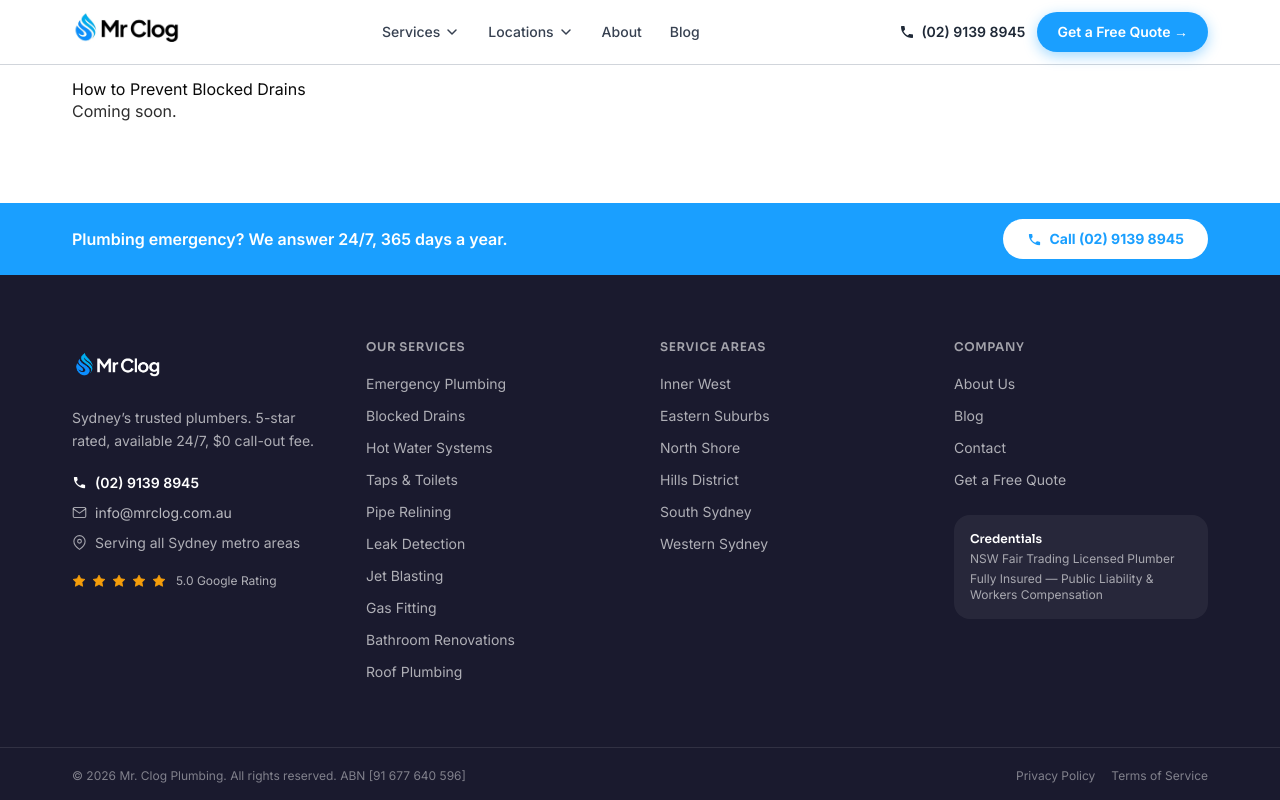
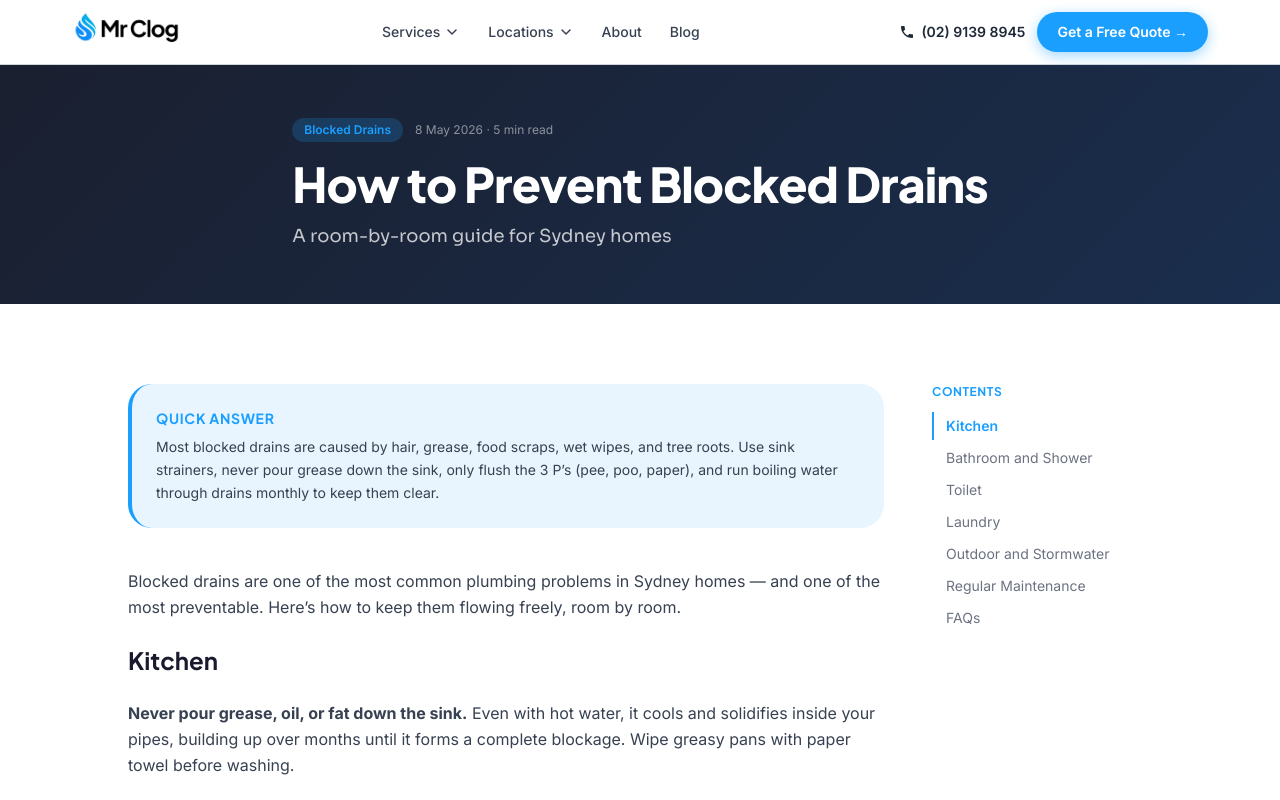
Before and after one commit to mrclogplumbing/mrclog-website, a Next.js app: page /blog/how-to-prevent-blocked-drains in a window 1280 px wide. Shown: the top 800 px of the page. Built offline with nearby package versions, Linux system fonts and the light colour scheme.

Commit message:
Revise blog page with detailed blocked drains guide
Updated the blog page with a comprehensive room-by-room guide on preventing blocked drains, including tips for kitchens, bathrooms, toilets, and more. Enhanced metadata for better SEO.

```diff
--- a/src/app/blog/how-to-prevent-blocked-drains/page.tsx
+++ b/src/app/blog/how-to-prevent-blocked-drains/page.tsx
@@ -1,15 +1,109 @@
 import type { Metadata } from "next";
+import Link from "next/link";
+import { PhoneCallIcon } from "@/components/ui/ServiceIcons";
+import TableOfContents from "@/components/blog/TableOfContents";
 
 export const metadata: Metadata = {
-  title: "How to Prevent Blocked Drains | Mr. Clog Blog",
-  description: "Stop blocked drains before they start with these tips.",
+  title: "How to Prevent Blocked Drains: A Room-by-Room Guide | Mr. Clog Blog",
+  description:
+    "Most blocked drains are 100% preventable. Here is exactly what to do in your kitchen, bathroom, toilet, laundry, and outdoors to keep your drains flowing.",
 };
+
+const PHONE = "(02) 9139 8945";
+const PHONE_HREF = "tel:+61291398945";
+
+const tocItems = [
+  { id: "kitchen", title: "Kitchen" },
+  { id: "bathroom", title: "Bathroom and Shower" },
+  { id: "toilet", title: "Toilet" },
+  { id: "laundry", title: "Laundry" },
+  { id: "outdoor", title: "Outdoor and Stormwater" },
+  { id: "maintenance", title: "Regular Maintenance" },
+  { id: "faq", title: "FAQs" },
+];
 
 export default function BlogPreventBlockedDrainsPage() {
   return (
-    <main className="section-container py-20">
-      <h1>How to Prevent Blocked Drains</h1>
-      <p>Coming soon.</p>
-    </main>
+    <>
+      {/* Hero */}
+      <section className="relative pt-16 flex items-center min-h-[38vh]" style={{ background: "var(--color-dark)" }}>
+        <div className="absolute inset-0" style={{ background: "linear-gradient(135deg, rgba(26,31,46,0.97) 0%, rgba(26,159,255,0.15) 100%)" }} aria-hidden="true" />
+        <div className="relative section-container py-12 md:py-18">
+          <div className="max-w-3xl">
+            <div className="flex items-center gap-3 mb-4">
+              <span className="text-xs font-semibold px-3 py-1 rounded-full" style={{ background: "rgba(26,159,255,0.2)", color: "var(--color-brand-blue)" }}>Blocked Drains</span>
+              <span className="text-xs" style={{ color: "rgba(255,255,255,0.5)" }}>8 May 2026 · 5 min read</span>
+            </div>
+            <h1 className="font-logo font-extrabold text-white mb-3" style={{ fontSize: "clamp(1.8rem, 4.5vw, 3rem)", lineHeight: "1.1", letterSpacing: "-0.02em" }}>
+              How to Prevent Blocked Drains
+            </h1>
+            <p className="font-display text-lg" style={{ color: "rgba(255,255,255,0.75)" }}>A room-by-room guide for Sydney homes</p>
+          </div>
+        </div>
+      </section>
+
+      <div className="section-container py-14 md:py-20">
+        <div className="lg:grid lg:grid-cols-[1fr_220px] lg:gap-12 max-w-5xl mx-auto">
+          <article>
+            <div className="rounded-2xl p-6 mb-10 border-l-4" style={{ background: "var(--color-brand-blue-light)", borderColor: "var(--color-brand-blue)" }}>
+              <p className="font-logo font-bold text-sm uppercase tracking-wider mb-2" style={{ color: "var(--color-brand-blue)" }}>Quick Answer</p>
+              <p className="text-gray-700 text-sm leading-relaxed">
+                Most blocked drains are caused by hair, grease, food scraps, wet wipes, and tree roots. Use sink strainers, never pour grease down the sink, only flush the 3 P’s (pee, poo, paper), and run boiling water through drains monthly to keep them clear.
+              </p>
+            </div>
+
+            <div className="space-y-6 text-gray-700 leading-relaxed">
+              <p>Blocked drains are one of the most common plumbing problems in Sydney homes — and one of the most preventable. Here’s how to keep them flowing freely, room by room.</p>
+
+              <h2 id="kitchen" className="font-logo font-bold text-2xl mt-10 mb-4" style={{ color: "var(--color-dark)" }}>Kitchen</h2>
+              <p><strong>Never pour grease, oil, or fat down the sink.</strong> Even with hot water, it cools and solidifies inside your pipes, building up over months until it forms a complete blockage. Wipe greasy pans with paper towel before washing.</p>
+              <p>Use a sink strainer to catch food scraps. Even a few rice grains or coffee grounds a day add up. Empty the strainer into the bin, not down the sink.</p>
+
+              <h2 id="bathroom" className="font-logo font-bold text-2xl mb-4" style={{ color: "var(--color-dark)" }}>Bathroom and Shower</h2>
+              <p>Hair is the number one cause of bathroom drain blockages. Install a hair catcher in every shower drain (a $5 investment). Clean it weekly.</p>
+              <p>Avoid pouring loose hair from a hairbrush into the sink or toilet. Bin it instead.</p>
+
+              <h2 id="toilet" className="font-logo font-bold text-2xl mb-4" style={{ color: "var(--color-dark)" }}>Toilet</h2>
+              <p>Only flush the three P’s: pee, poo, and (toilet) paper. Even “flushable” wet wipes don’t break down properly and are responsible for most major sewer blockages in Sydney.</p>
+              <p>Other things that should NEVER go in the toilet: paper towels, tissues, sanitary products, cotton buds, dental floss, condoms, nappies, cat litter.</p>
+
+              <h2 id="laundry" className="font-logo font-bold text-2xl mb-4" style={{ color: "var(--color-dark)" }}>Laundry</h2>
+              <p>Lint from clothes is a major cause of laundry drain blockages. Make sure your washing machine’s lint filter is in place and clean it regularly.</p>
+              <p>Don’t use excessive detergent — too many suds can build up in pipes and trap other debris.</p>
+
+              <h2 id="outdoor" className="font-logo font-bold text-2xl mb-4" style={{ color: "var(--color-dark)" }}>Outdoor and Stormwater</h2>
+              <p>Tree roots are the leading cause of major drain blockages in older Sydney homes. Don’t plant trees with aggressive root systems near your sewer line. Ensure garden beds don’t slope toward your house or stormwater drains.</p>
+              <p>Clean leaves and debris out of stormwater grates regularly, especially before heavy rain.</p>
+
+              <h2 id="maintenance" className="font-logo font-bold text-2xl mb-4" style={{ color: "var(--color-dark)" }}>Regular Maintenance</h2>
+              <p>Pour a kettle of boiling water down kitchen and bathroom drains once a month to dissolve early grease and soap buildup before it sets.</p>
+              <p>For older homes (or homes with large trees), book a CCTV drain inspection every 2–3 years to catch tree-root intrusion before it causes a full blockage.</p>
+
+              <h2 id="faq" className="font-logo font-bold text-2xl mb-4" style={{ color: "var(--color-dark)" }}>FAQs</h2>
+              <h3 className="font-logo font-bold text-lg mb-2 mt-6" style={{ color: "var(--color-dark)" }}>What are the early signs of a blocked drain?</h3>
+              <p>Slow drainage, gurgling sounds, mild smells, and water backing up when you run another fixture (e.g. shower drains slowly when toilet flushes).</p>
+              <h3 className="font-logo font-bold text-lg mb-2 mt-6" style={{ color: "var(--color-dark)" }}>Are enzyme drain treatments safe?</h3>
+              <p>Yes — enzyme-based treatments are safe for pipes and can help prevent buildup. Avoid harsh chemical drain cleaners; they corrode pipes and don’t solve serious blockages.</p>
+            </div>
+
+            <div className="mt-12 rounded-2xl p-8 text-center" style={{ background: "var(--color-dark)" }}>
+              <p className="font-logo font-bold text-xl text-white mb-2">Got a Blocked Drain That Won’t Budge?</p>
+              <p className="text-sm mb-5" style={{ color: "rgba(255,255,255,0.7)" }}>Mr. Clog clears blocked drains across Sydney with CCTV inspection and high-pressure jetting. Same-day service.</p>
+              <div className="flex gap-3 justify-center flex-wrap">
+                <a href={PHONE_HREF} className="inline-flex items-center gap-2 px-6 py-3 rounded-full font-semibold text-white" style={{ background: "var(--color-brand-blue)" }}>
+                  <PhoneCallIcon size={16} />
+                  Call {PHONE}
+                </a>
+                <Link href="/services/blocked-drains" className="btn-outline-white">Blocked Drain Services</Link>
+              </div>
+            </div>
+          </article>
+
+          <aside className="hidden lg:block">
+            <TableOfContents items={tocItems} />
+          </aside>
+        </div>
+      </div>
+    </>
   );
 }
```
